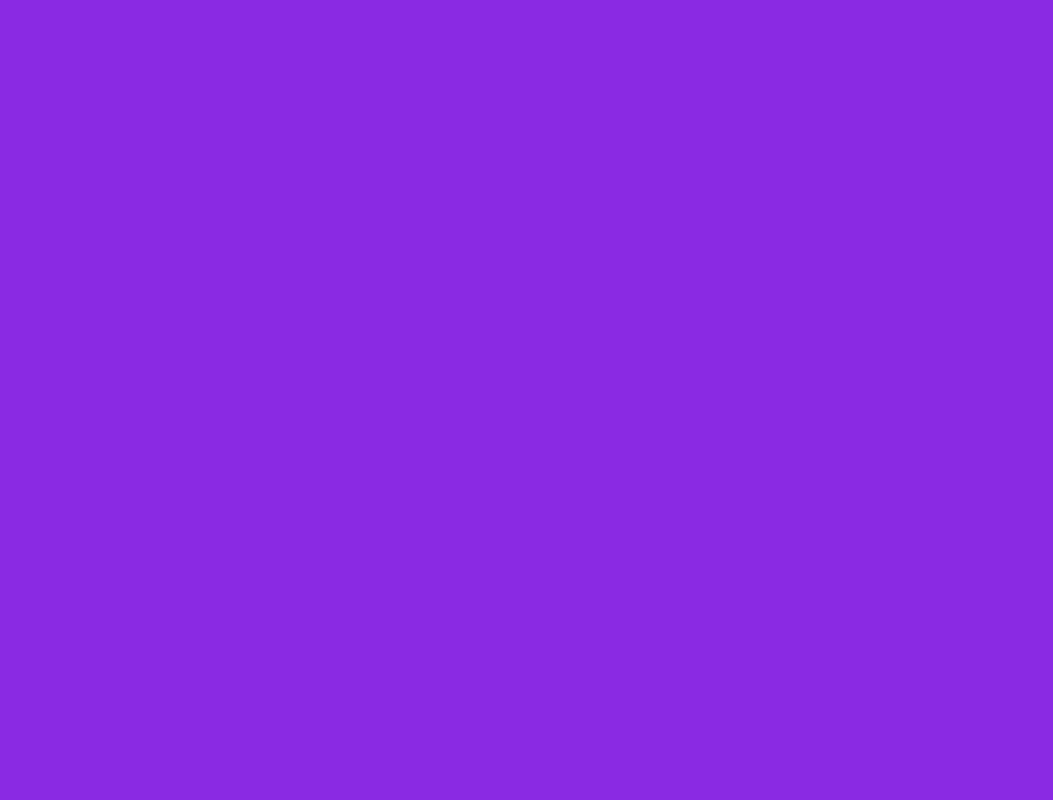
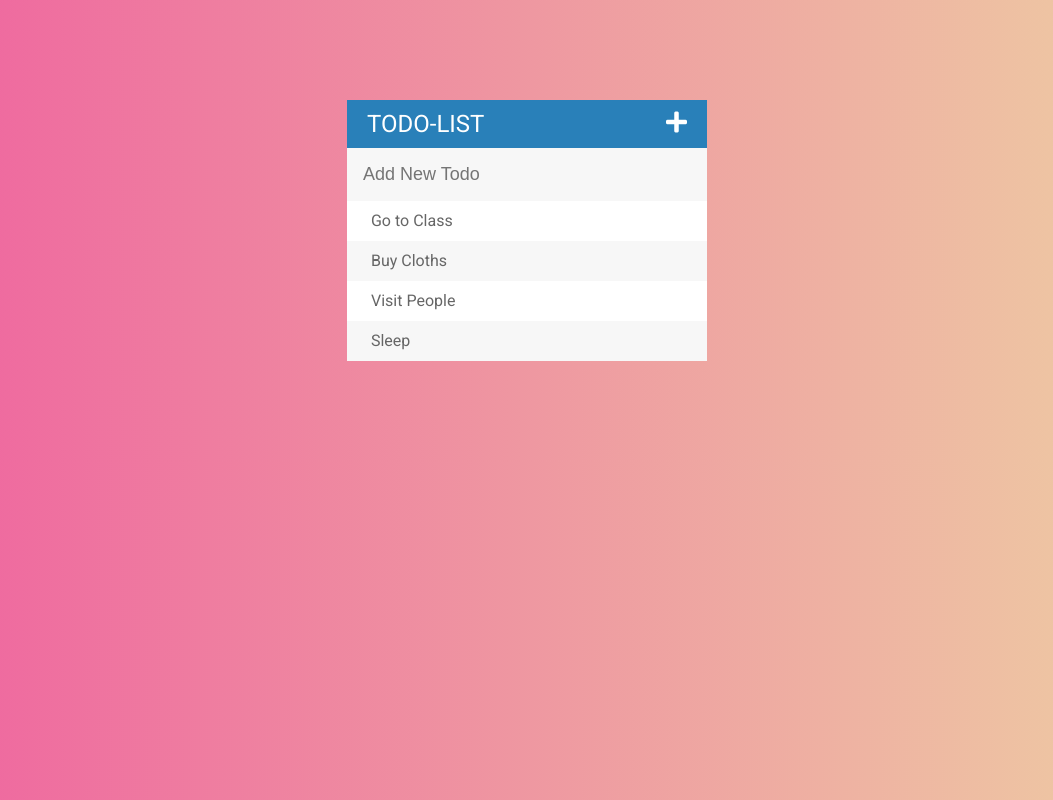
Before and after one commit to ChrikTutorialRepos/Todo-List, a plain HTML site: page index.html in a window 1280 px wide. Shown: the whole page, without its empty margins (113-1166 px from the left). Drawn offline with Linux system fonts and the light colour scheme.

Commit message:
Complete Styling

```diff
--- a/assets/css/todos.css
+++ b/assets/css/todos.css
@@ -1,3 +1,82 @@
 body{
-    background-color: blueviolet;
+    font-family:'Roboto', sans-serif;
+    background: #EECDA3;  /* fallback for old browsers */
+    background: -webkit-linear-gradient(to right, #EF629F, #EECDA3);  /* Chrome 10-25, Safari 5.1-6 */
+    background: linear-gradient(to right, #EF629F, #EECDA3); /* W3C, IE 10+/ Edge, Firefox 16+, Chrome 26+, Opera 12+, Safari 7+ */
 }
+
+h1{
+    background: #2980b9;
+    color: white;
+    margin: 0;
+    padding: 10px 20px;
+    text-transform: uppercase;
+    font-size: 24px;
+    font-weight: normal;
+}
+
+input{
+    font-size: 18px;
+    background-color: #f7f7f7;
+    width: 100%;
+    padding: 13px 13px 13px;
+    box-sizing: border-box;
+    color: #2980b9;
+    border: 3px solid rgba(0,0,0,0);
+}
+
+input:focus{
+    background: white;
+    border: 3px solid #2980b9;
+    outline: none;
+}
+
+li{
+    background: white;
+    height: 40px;
+    line-height: 40px;
+    color: #666;
+}
+
+li:nth-child(2n){
+    background-color: #f7f7f7;
+}
+
+li:hover .delete{
+    width: 40px;
+    opacity: 1;;
+}
+
+ul{
+    list-style: none;
+    padding: 0;
+    margin: 0;
+}
+
+#container{
+    box-shadow: 0 0 3px rgba(0,0,0,);
+    width: 360px;
+    margin: 100px auto;
+    background-color: #f7f7f7;
+}
+
+.checked{
+    text-decoration: line-through;
+    color: grey;
+}
+
+.delete{
+    background-color: #e74c3c;
+    height: 40px;
+    margin: 0 20px 0 0;
+    text-align: center;
+    color: white;
+    width: 0px;
+    display: inline-block;
+    transition: 0.2s linear;
+    opacity: 0;
+}
+
+.fa-plus{
+    float: right;
+}
--- a/assets/js/todos.js
+++ b/assets/js/todos.js
@@ -1 +1,22 @@
-alert("HELLO");
+$("ul").on("click",".delete",(function(event){
+    $(this).parent().fadeOut(500, function(){
+        $(this).remove();
+    });
+    event.stopPropagation();
+}));
+
+$("ul").on("click","li",(function(){
+    $(this).toggleClass("checked");
+}));
+
+$("input").keypress(function(e){
+    if(e.which === 13){
+        var input = $(this).val();
+        $("ul").append($("<li><span class='delete'><i class='far fa-trash-alt'></i></span> " + input + "</li>"));
+        $(this).val("");
+    }
+});
+
+$(".fa-plus").click(function(){
+    $("input[type='text'").fadeToggle();
+});
--- a/index.html
+++ b/index.html
@@ -4,8 +4,22 @@
     <title>Todo List</title>
     <script type="text/javascript" src="assets/js/lib/jQuery.js"></script>
     <link rel="stylesheet" type="text/css" href="assets/css/todos.css">
+    <link href="https://fonts.googleapis.com/css?family=Roboto:400,500,700" rel="stylesheet">
+    <link rel="stylesheet" href="https://use.fontawesome.com/releases/v5.6.3/css/all.css" integrity="sha384-UHRtZLI+pbxtHCWp1t77Bi1L4ZtiqrqD80Kn4Z8NTSRyMA2Fd33n5dQ8lWUE00s/" crossorigin="anonymous">
 </head>
 <body>
+
+    <div id="container">
+        <h1>Todo-List<i class="fas fa-plus"></i></h1>
+        <input type="text" placeholder="Add New Todo">
+        <ul>
+            <li><span class="delete"><i class="far fa-trash-alt"></i></span> Go to Class</li>
+            <li><span class="delete"><i class="far fa-trash-alt"></i></span> Buy Cloths</li>
+            <li><span class="delete"><i class="far fa-trash-alt"></i></span> Visit People</li>
+            <li><span class="delete"><i class="far fa-trash-alt"></i></span> Sleep</li>
+        </ul>
+    </div>
+
     <script type="text/javascript" src="assets/js/todos.js"></script>
 </body>
 </html>
```
